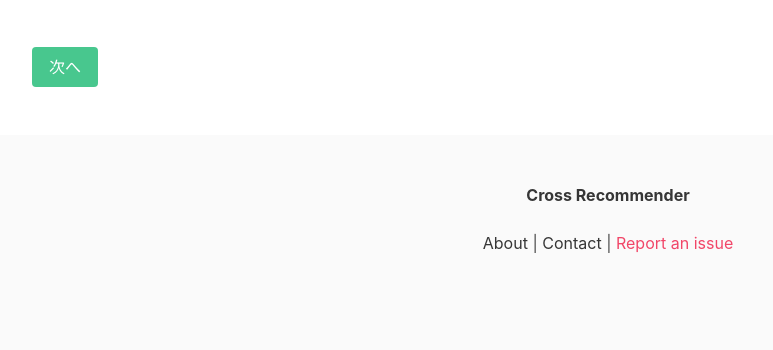
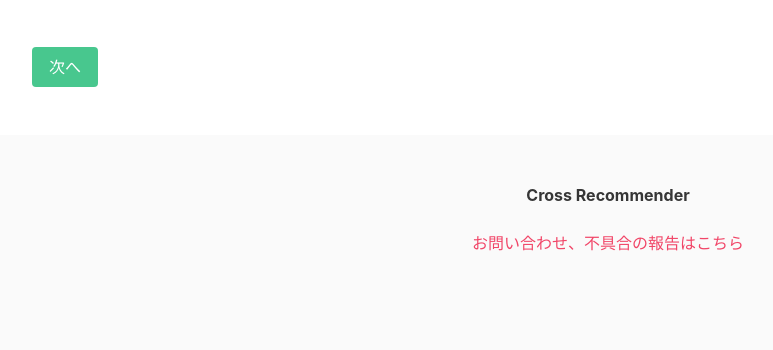
Before and after one commit to Cross-Recommender/CR_public, a Django app: page /mkdata/start/ in a window 1280 px wide. Shown: the part 274-624 px from the top of the page, without its empty margins (32-805 px from the left). Run offline with Django 3.2, Linux system fonts and the light colour scheme; data that the repository does not hold is empty; some libraries are stand-ins or nearby versions.

Commit message:
お問い合わせフォームへのリンクの追加

```diff
--- a/mkdata/templates/mkdata/base.html
+++ b/mkdata/templates/mkdata/base.html
@@ -67,9 +67,7 @@
                 <strong>Cross Recommender</strong>
             </div>
             <div class="content has-text-centered">
-                <a href="#" class="has-text-dark">About</a> |
-                <a href="#" class="has-text-dark">Contact</a> |
-                <a href="#" class="has-text-danger">Report an issue</a>
+                <a href="https://docs.google.com/forms/d/e/1FAIpQLSdib-ziaHUKaYxRFy5grGduBP7pvwLzNamHwjUIZ0tXOB-4xQ/viewform?usp=sf_link" class="has-text-danger">お問い合わせ、不具合の報告はこちら</a>
             </div>
         </div>
     </footer>
```
